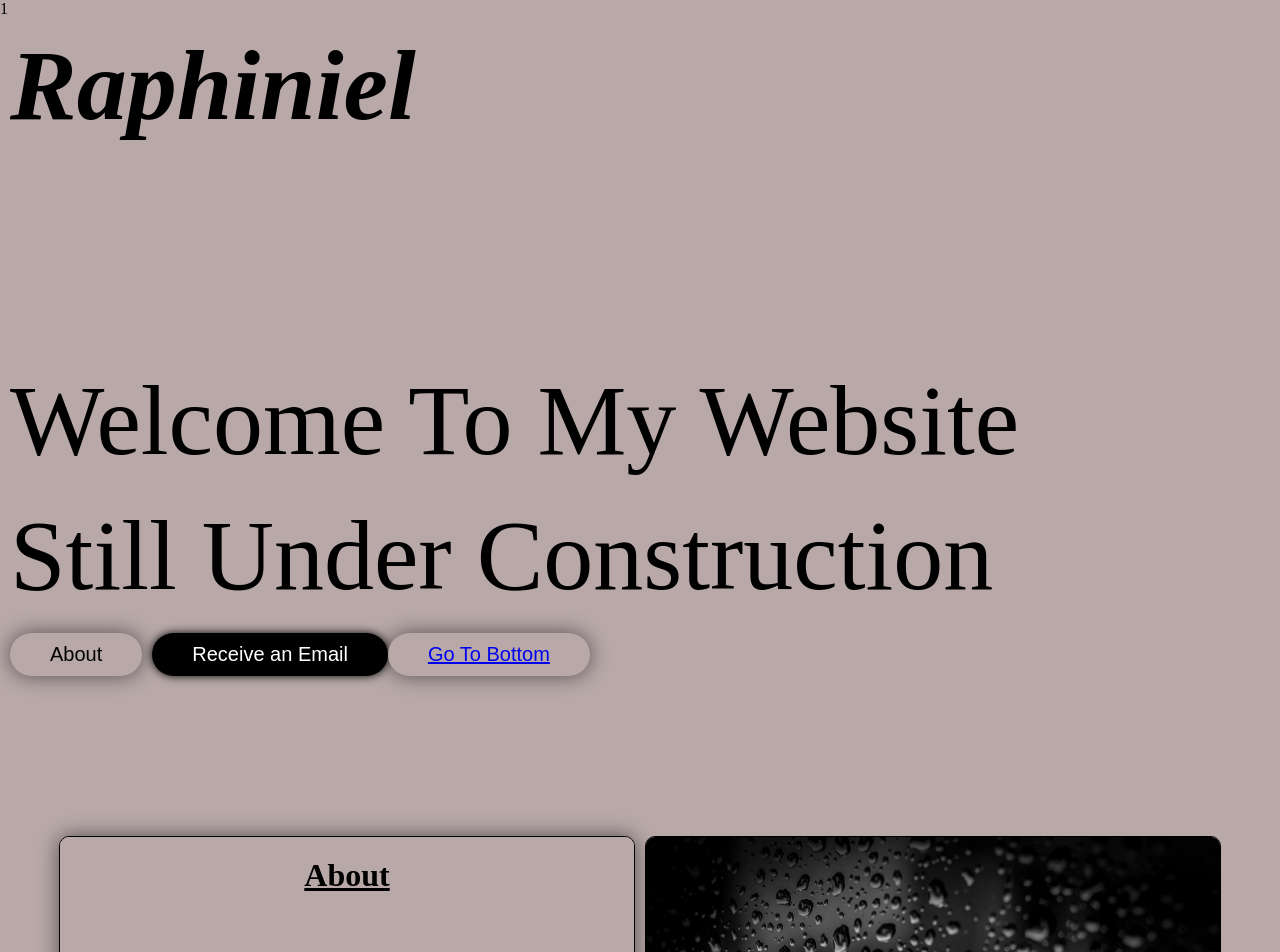
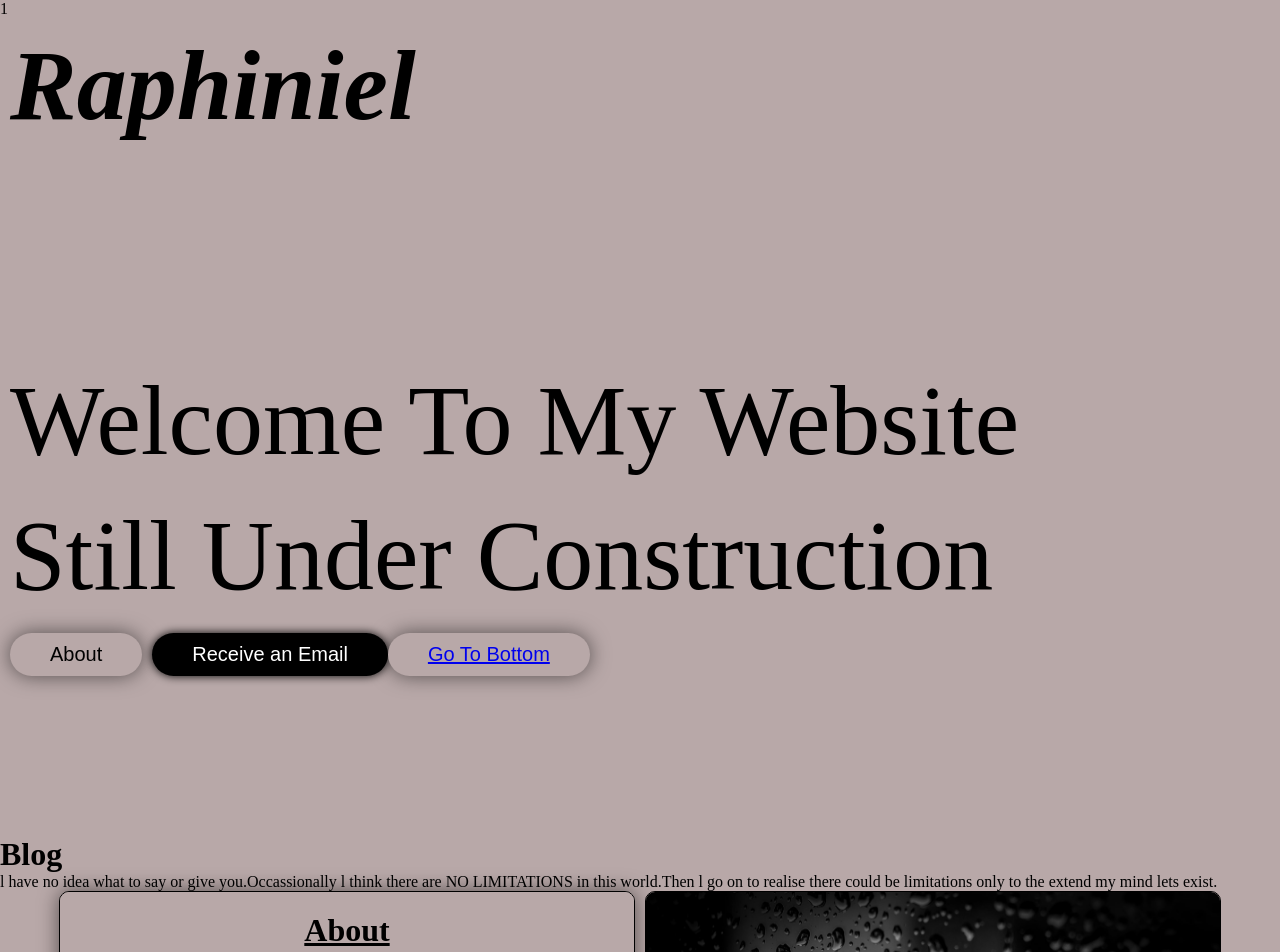
Before and after one commit to Raphiniel/MyPortfolio, a React (Vite) app: page / in a window 1280 px wide. Shown: the top 952 px of the page. Built offline with nearby package versions, Linux system fonts and the light colour scheme.

Commit message:
initial commit

```diff
--- a/src/home/body.jsx
+++ b/src/home/body.jsx
@@ -3,6 +3,10 @@ import "./body.css";
 const Body = () => {
   return (
     <>
+    <div className="blog">
+      <h1>Blog</h1>
+      <p>l have no idea what to say or give you.Occassionally l think there are NO LIMITATIONS in this world.Then l go on to realise there could be limitations only to the extend my mind lets exist.</p>
+    </div>
       <div className="container">
         <div className="leftContainer">
             <h1>About</h1>
```
